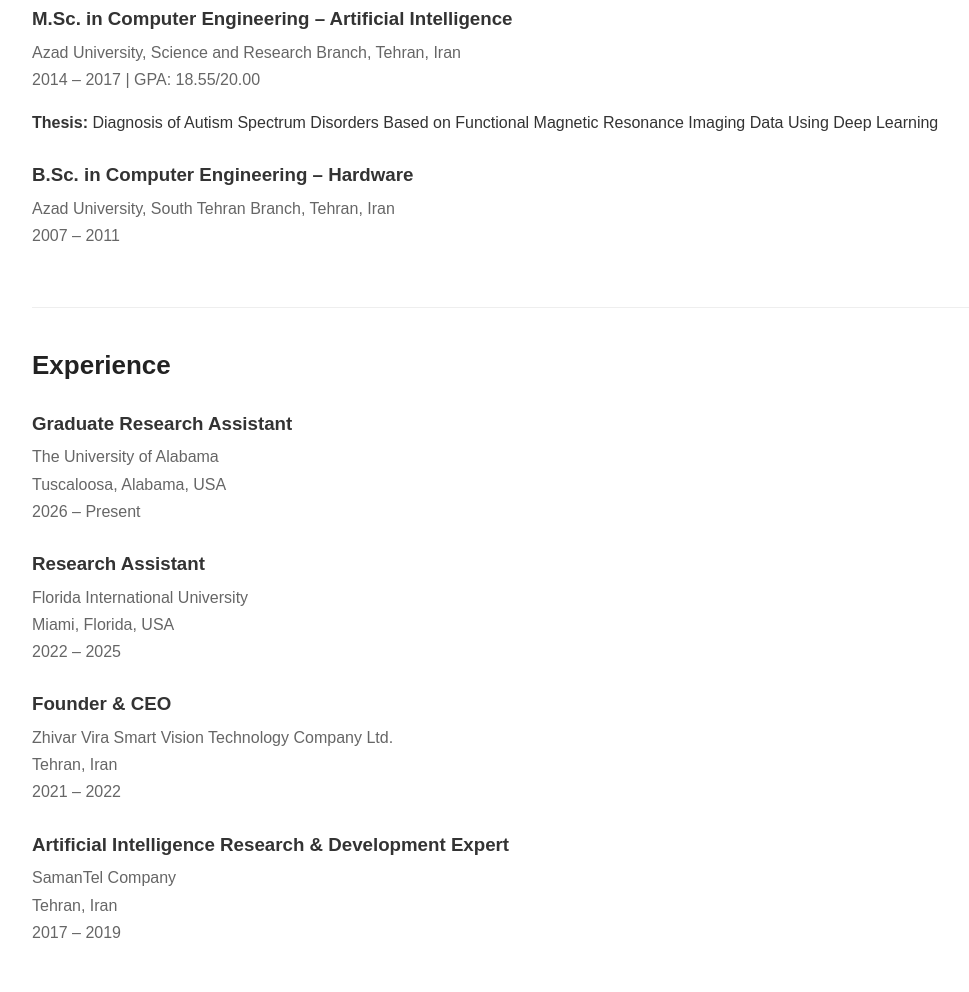
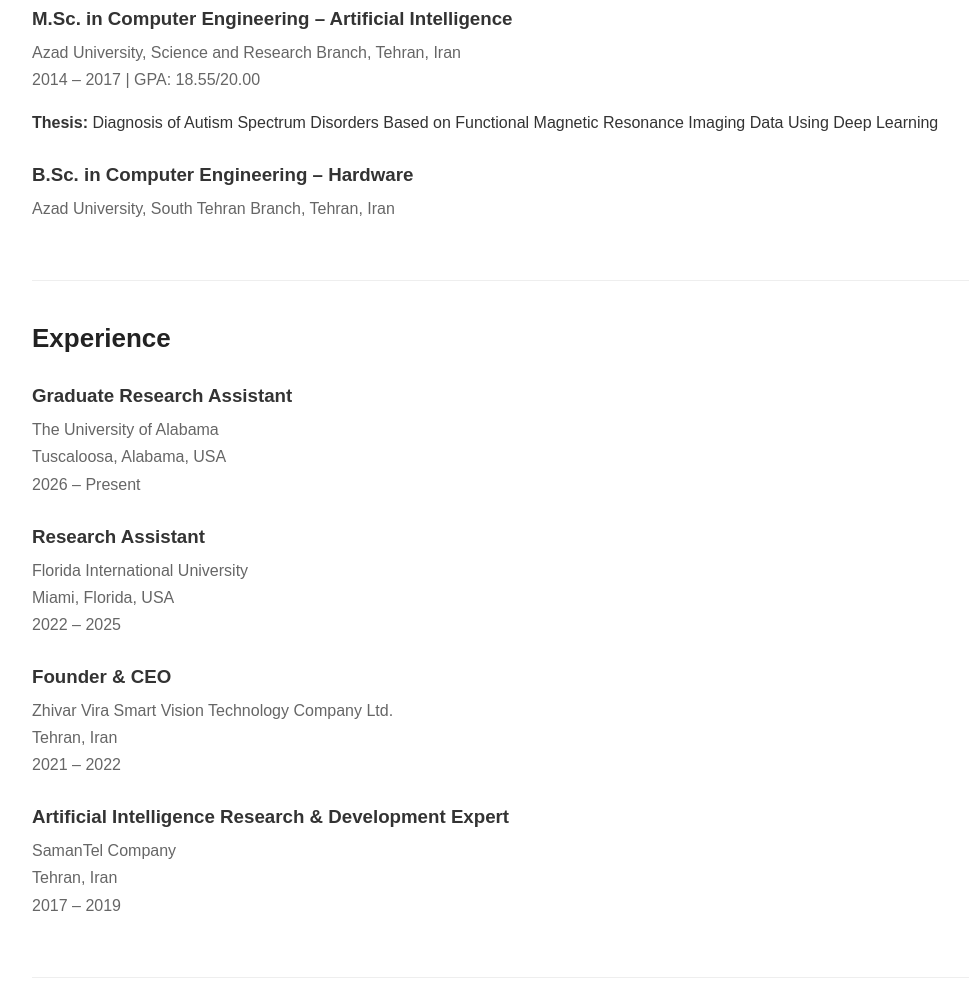
Before and after one commit to maryam-akhavan-aghdam/maryam-akhavan-aghdam.github.io, a plain HTML site: page index.html in a window 1280 px wide. Shown: the part 1257-2249 px from the top of the page, without its empty margins (138-1107 px from the left). Drawn offline with Linux system fonts and the light colour scheme.

Commit message:
Update index.html

```diff
--- a/index.html
+++ b/index.html
@@ -346,7 +346,6 @@
 
     <p class="subtext">
       Azad University, South Tehran Branch, Tehran, Iran<br>
-      2007 – 2011
     </p>
 
   </div>
```
